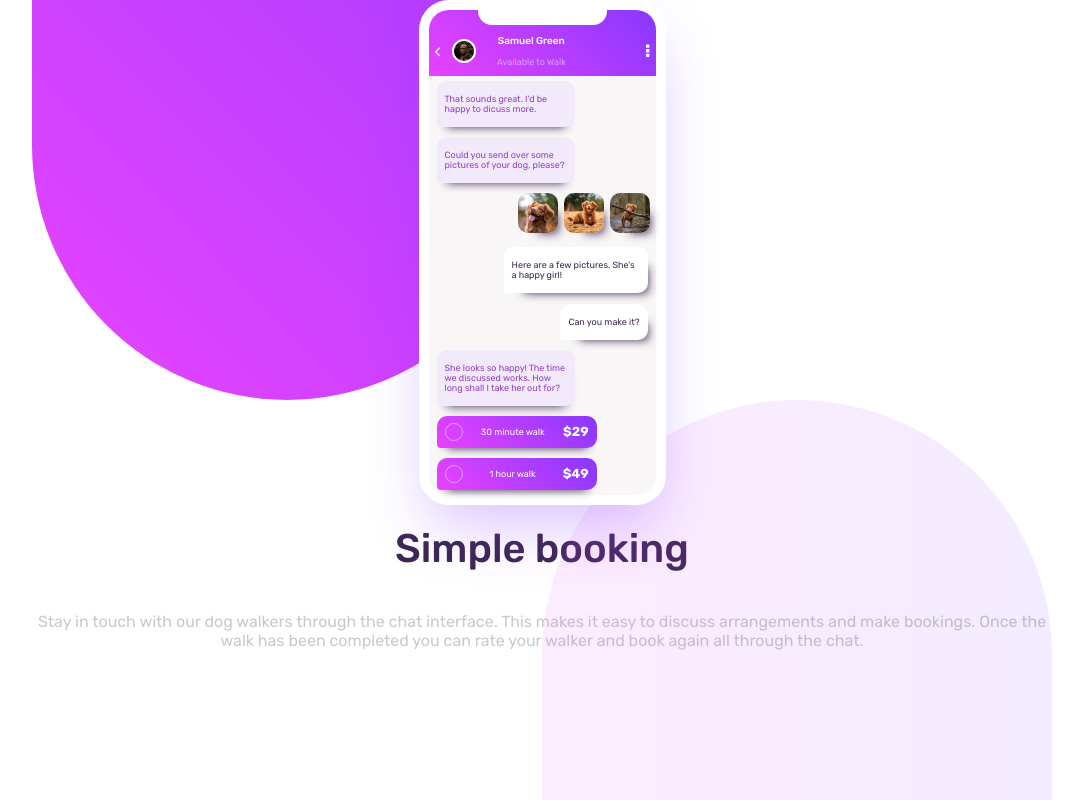
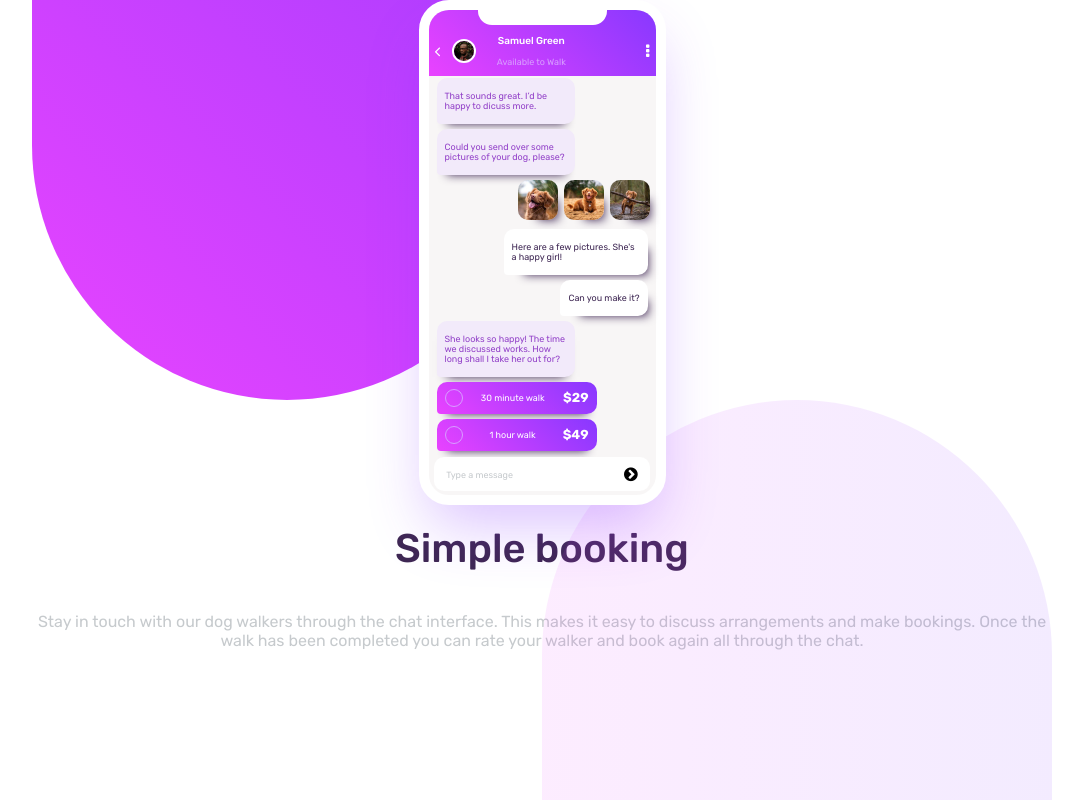
Before and after one commit to ackuser/ng-chat-app-scss, an Angular app: page / in a window 1280 px wide. Shown: the top 800 px of the page, without its empty margins (98-1181 px from the left). Built offline with nearby package versions, Linux system fonts and the light colour scheme.

Commit message:
Submit Comp

```diff
--- a/src/app/app.module.ts
+++ b/src/app/app.module.ts
@@ -12,6 +12,7 @@ import { CommentLeftComponent } from './comment-left/comment-left.component';
 import { PhoneHeaderComponent } from './phone-header/phone-header.component';
 import { CommentRightComponent } from './comment-right/comment-right.component';
 import { PhotoComponent } from './photo/photo.component';
+import { SubmitComponent } from './submit/submit.component';
 
 @NgModule({
   declarations: [
@@ -24,7 +25,8 @@ import { PhotoComponent } from './photo/photo.component';
     CommentLeftComponent,
     CommentLeftSpecialComponent,
       CommentRightComponent,
-      PhotoComponent
+      PhotoComponent,
+      SubmitComponent
    ],
   imports: [
     BrowserModule,
--- a/src/app/phone/phone.component.html
+++ b/src/app/phone/phone.component.html
@@ -29,3 +29,4 @@
     <span class="figure">$49</span>
   </app-comment-left-special>
 </div>
+<app-submit></app-submit>
--- a/src/app/phone/phone.component.scss
+++ b/src/app/phone/phone.component.scss
@@ -4,7 +4,7 @@
 :host {
     display: grid;
     grid-template-columns: 1fr;
-    grid-template-rows: auto 1fr;
+    grid-template-rows: auto 1fr auto;
     width: 247px;
     height: 505px;
     border-radius: 30px;
--- /dev/null
+++ b/src/app/submit/submit.component.html
@@ -0,0 +1,3 @@
+<p class="message">Type a message</p>
+<i class="fa fa-chevron-circle-right" aria-hidden="true"></i>
+<!-- <i class="fas fa-chevron-circle-right"></i> -->
--- /dev/null
+++ b/src/app/submit/submit.component.scss
@@ -0,0 +1,23 @@
+@import '_fonts';
+
+:host{
+    width: 95%;
+    height: 34px;
+    border-radius: 10px;
+    background: white;
+    padding: 4px 12px;
+
+    display: flex;
+    justify-content: space-between;
+    align-content: center;
+    margin: 4px auto;
+
+    .message {
+        @include message($color: $blue-grayish);
+    }
+
+    .fa {
+        flex: 0 1 auto;
+        align-self: center;
+    }
+}
--- /dev/null
+++ b/src/app/submit/submit.component.ts
@@ -0,0 +1,15 @@
+import { Component, OnInit } from '@angular/core';
+
+@Component({
+  selector: 'app-submit',
+  templateUrl: './submit.component.html',
+  styleUrls: ['./submit.component.scss']
+})
+export class SubmitComponent implements OnInit {
+
+  constructor() { }
+
+  ngOnInit() {
+  }
+
+}
```
Also changed, not shown: 1 other file (tests, documents, lock files or other folders).
